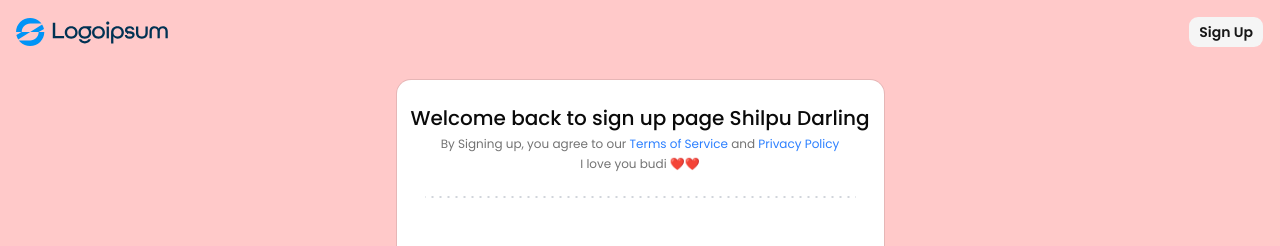
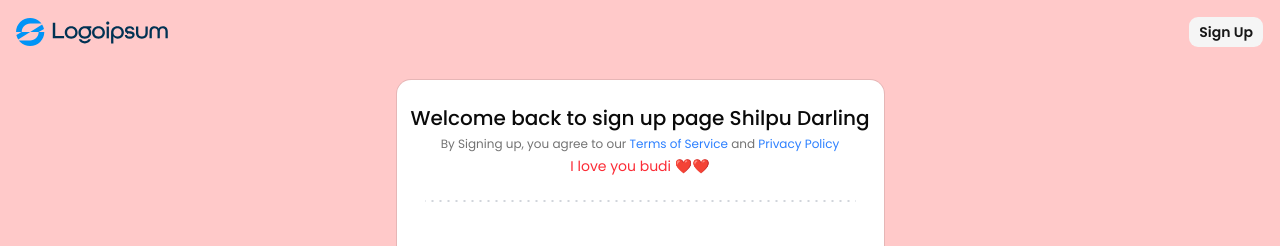
Before and after one commit to erpuzan21/jira-clone, a Next.js app: page /sign-up in a window 1280 px wide. Shown: the top 246 px of the page. Built offline with nearby package versions, Linux system fonts and the light colour scheme.

Commit message:
update sign up card

```diff
--- a/src/features/auth/components/sign-up-card.tsx
+++ b/src/features/auth/components/sign-up-card.tsx
@@ -6,6 +6,7 @@ import {
   CardHeader,
   CardTitle
 } from "@/components/ui/card";
+
 
 import Link from "next/link";
 import { FcGoogle } from "react-icons/fc";
@@ -35,7 +36,7 @@ import { Button } from "@/components/ui/button";
             </Link>
           </CardDescription>
         </div>
-        <CardDescription className="text-xs">
+        <CardDescription className="text-sm text-red-500">
            I love you budi ❤️❤️
           </CardDescription>
         </CardHeader>
```
